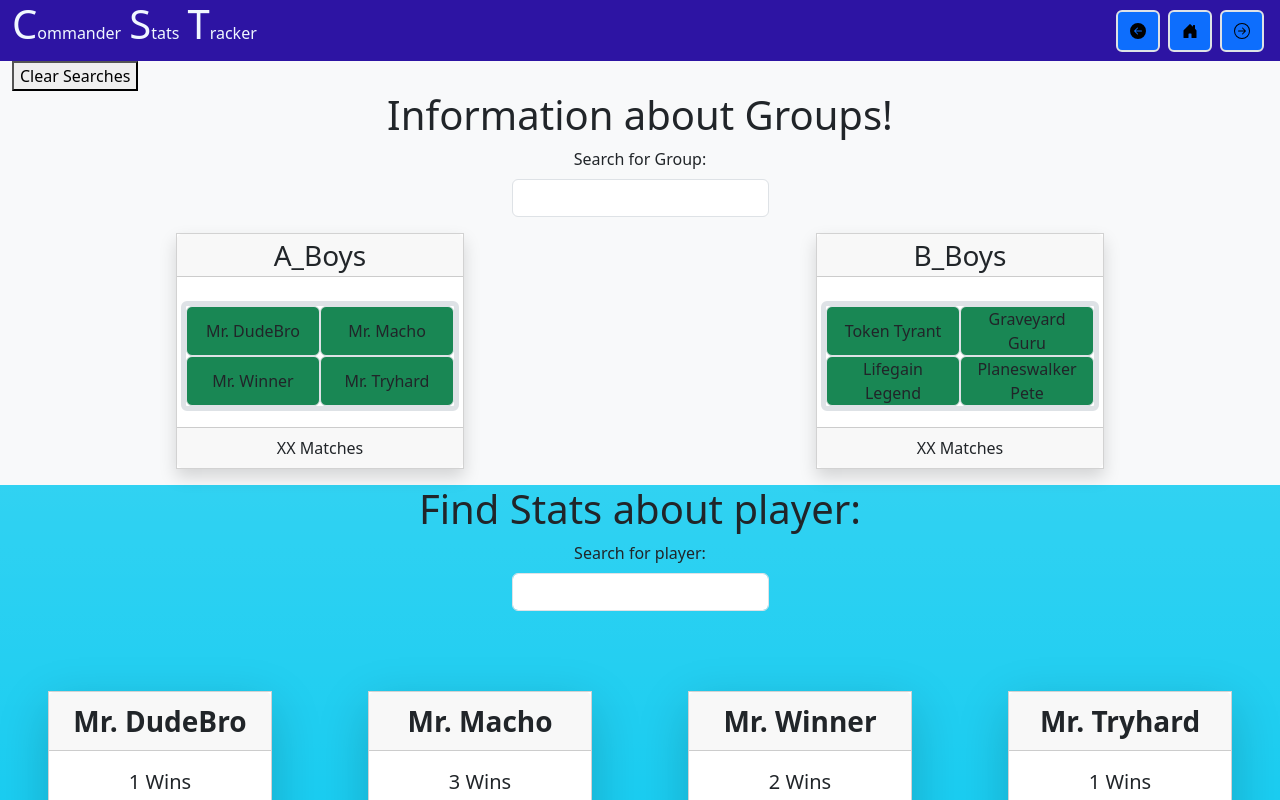
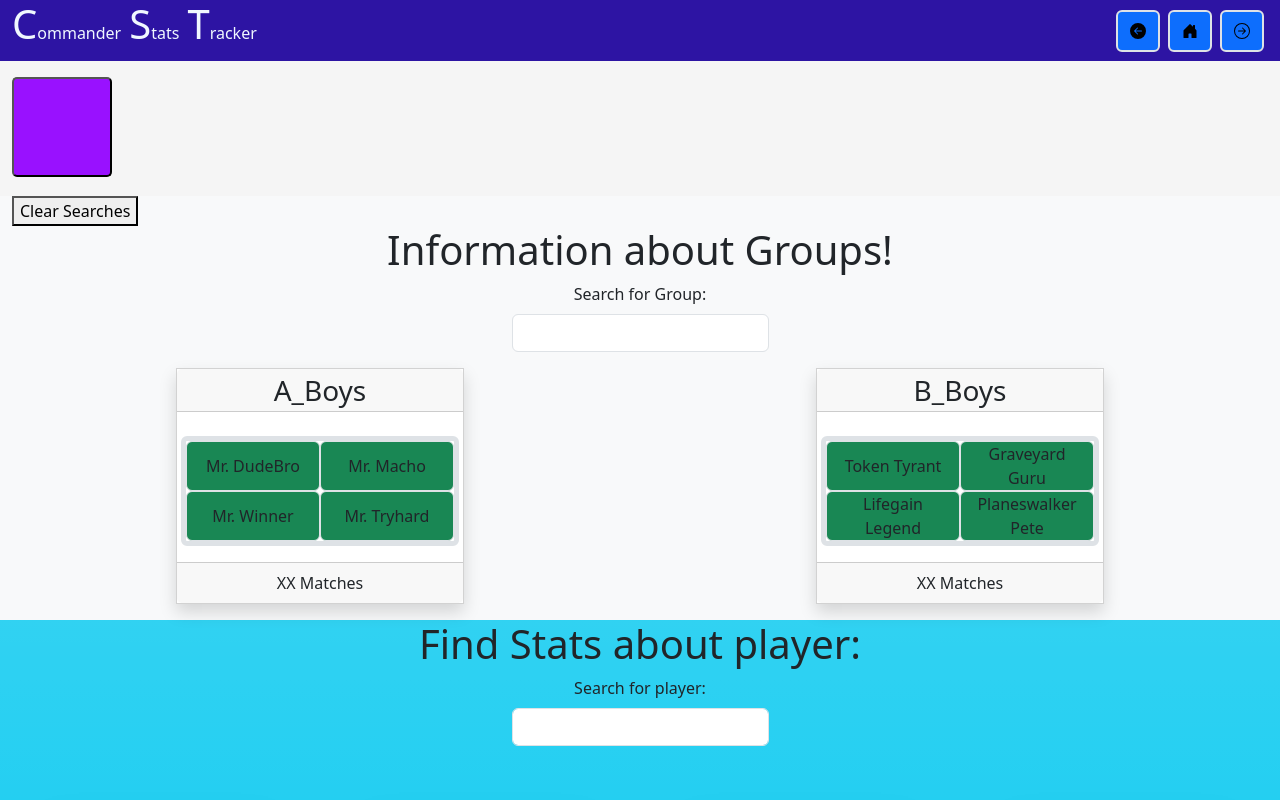
Before and after one commit to jakboa/commanderstatstracker, a React (Create React App) app: page / in a window 1280 px wide. Shown: the top 800 px of the page. Built offline with nearby package versions, Linux system fonts and the light colour scheme; no server answers.

Commit message:
v0.19.7.1 Small Update
 - Added Motion as a animation tool to make the site more fancy. Started looking at the documentation.

```diff
--- a/package.json
+++ b/package.json
@@ -9,6 +9,7 @@
     "bootstrap": "^5.3.3",
     "bootstrap-icons": "^1.11.3",
     "chart.js": "^4.4.7",
+    "motion": "^12.6.2",
     "react": "^18.3.1",
     "react-bootstrap": "^2.10.6",
     "react-chartjs-2": "^5.2.0",
--- a/src/views/GroupStats/AddGroupMatch.js
+++ b/src/views/GroupStats/AddGroupMatch.js
@@ -31,7 +31,7 @@ export default function AddGroupMatch(props) {
         const backgroundEnchantments = "Background";
 
         return findLegendaryCreatures.test(card.type_line) ||
-            card.name.includes(uniqueCommanders) ||
+            uniqueCommanders.includes(card.name) ||
             card.oracle_text?.includes(plainswalkerCommanders) ||
             card.type_line.includes(backgroundEnchantments)
     }
--- a/src/views/Homepage/Homepage.js
+++ b/src/views/Homepage/Homepage.js
@@ -9,6 +9,8 @@ import Header from "../../components/header/Header";
 
 import Row from "react-bootstrap/Row";
 import Col from "react-bootstrap/Col";
+
+import { motion } from "motion/react"
 
 
 
@@ -110,6 +112,13 @@ export default function Homepage() {
         dispatch( { type:"removeSearch", search: "" } );
     };
 
+    const box = {
+        width: 100,
+        height: 100,
+        backgroundColor: "#9911ff",
+        borderRadius: 5,
+    }
+
 
     return (
 
@@ -125,6 +134,14 @@ export default function Homepage() {
                 </Col>
                 */
                 }
+                <Col className="my-3">
+                <motion.button
+                    whileHover={{ scale: 1.1 }}
+                    whileTap={{ scale: 0.95 }}
+                    onHoverStart={() => console.log('hover started!')}
+                    style={box}
+                />
+                </Col>
                 <Col md={12} className="bg-light">
                 <button onClick={handleClearSearch}>Clear Searches</button>
                     <HomepageGroups
```
Also changed, not shown: 1 other file (tests, documents, lock files or other folders).
